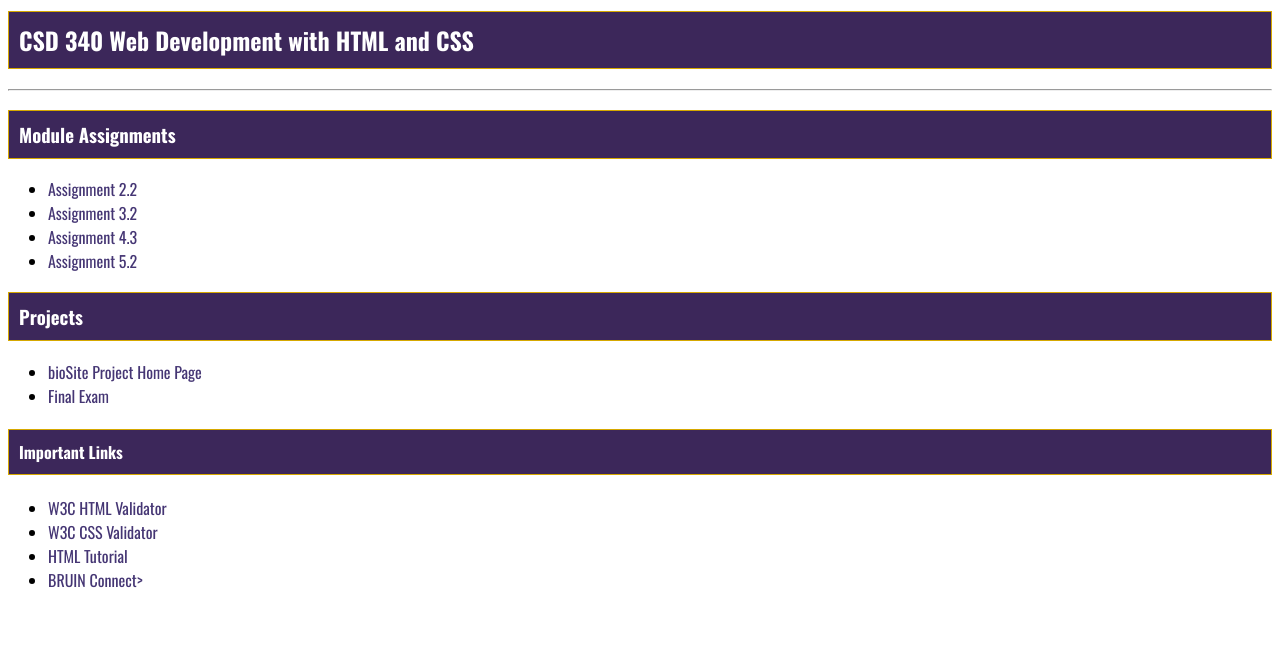
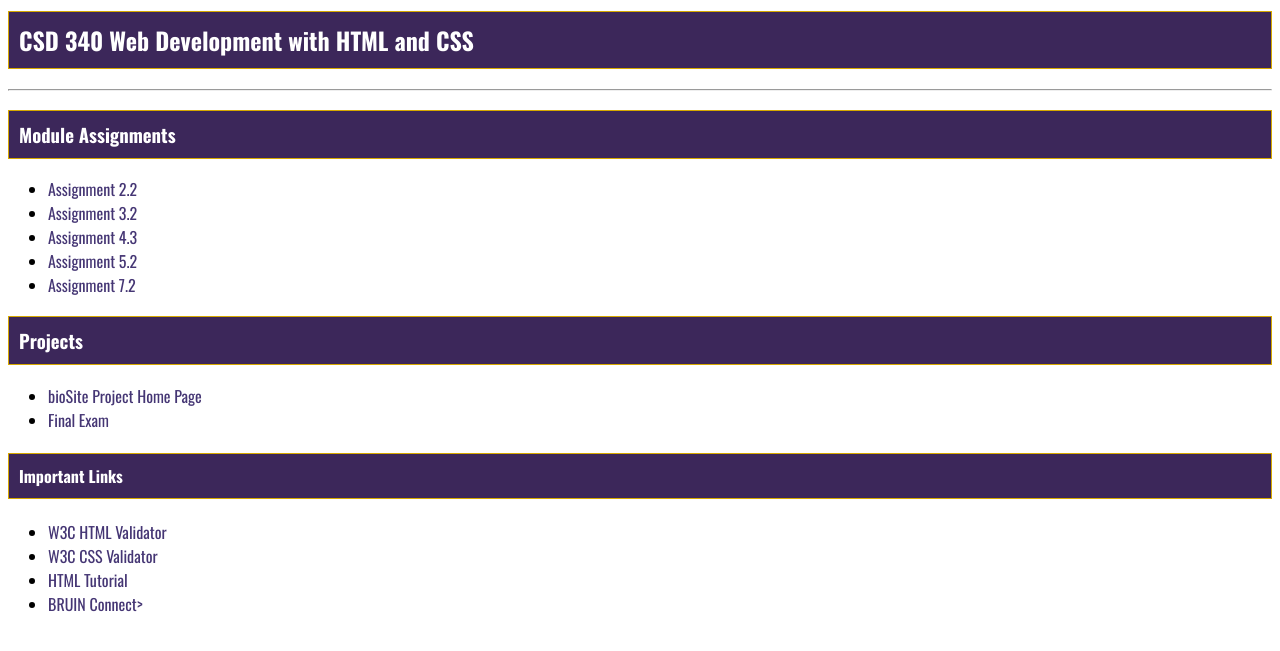
Before and after one commit to dboat10/csd-340, a plain HTML site: page index.html in a window 1280 px wide. Shown: the part 101-752 px from the top of the page. Drawn offline with nearby package versions, Linux system fonts and the light colour scheme.

Commit message:
updated with link to mod 7.2

```diff
--- a/index.html
+++ b/index.html
@@ -33,6 +33,7 @@
                 <li><a href="module-3/Acheampong_EX2.html">Assignment 3.2</a></li>
                 <li><a href="module-4/Acheampong_EX3.html">Assignment 4.3</a></li>
                 <li><a href="module-5/Acheampong_EX4.html">Assignment 5.2</a></li>
+                <li><a href="module-7/Acheampong_Mod7_2.html">Assignment 7.2</a></li>
             </ul>
             <h3>
                 Projects
```
Also changed, not shown: 1 other file.
